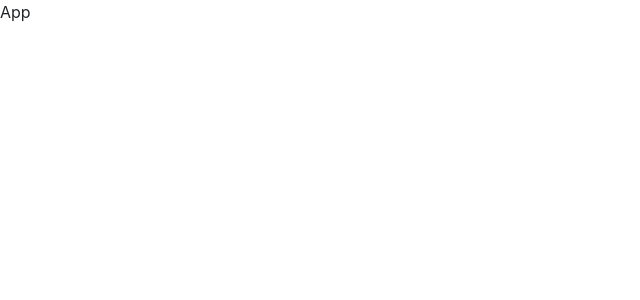
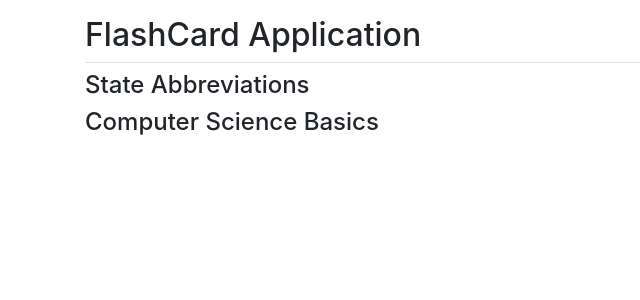
Before and after one commit to maysam-82/FlashCard, a React (Create React App) app: page / in a window 1280 px wide. Shown: the top 300 px of the page, without its empty margins (0-640 px from the left). Built offline with nearby package versions, Linux system fonts and the light colour scheme.

Commit message:
created StackList

```diff
--- a/src/components/App/App.tsx
+++ b/src/components/App/App.tsx
@@ -1,7 +1,13 @@
 import React from 'react';
+import StackList from '../StackList/StackList';
 
 const App = () => {
-	return <div>App</div>;
+	return (
+		<div className="container mt-3">
+			<h2>FlashCard Application</h2>
+			<StackList />
+		</div>
+	);
 };
 
 export default App;
--- /dev/null
+++ b/src/components/StackList/StackList.tsx
@@ -0,0 +1,12 @@
+import React from 'react';
+
+import stacks from '../../data/stacks.json';
+
+const StackList = () => {
+	const renderStackList = () => {
+		return stacks.map(({ title, id }) => <h4 key={id}>{title}</h4>);
+	};
+	return <div className="border-top pt-2">{renderStackList()}</div>;
+};
+
+export default StackList;
--- /dev/null
+++ b/src/components/StackList/package.json
@@ -0,0 +1,3 @@
+{
+	"main": "StackList.tsx"
+}
```
